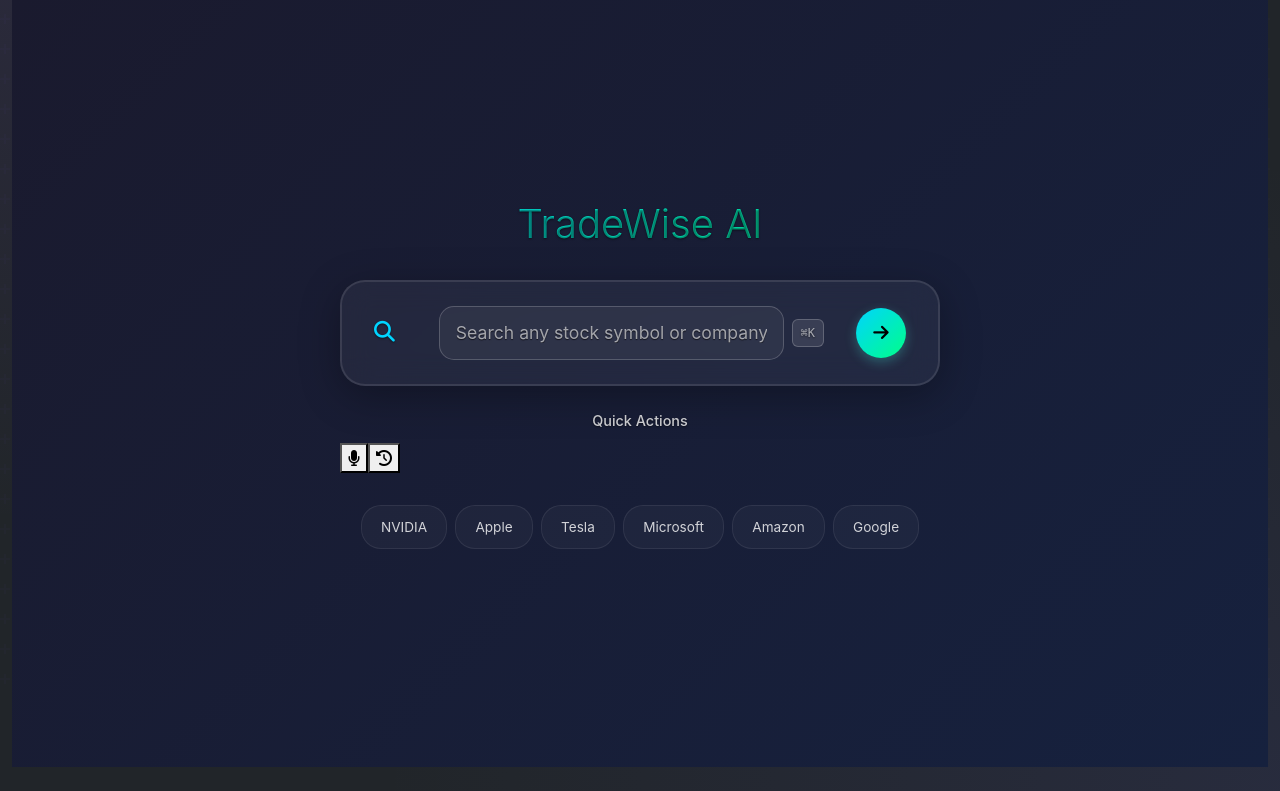
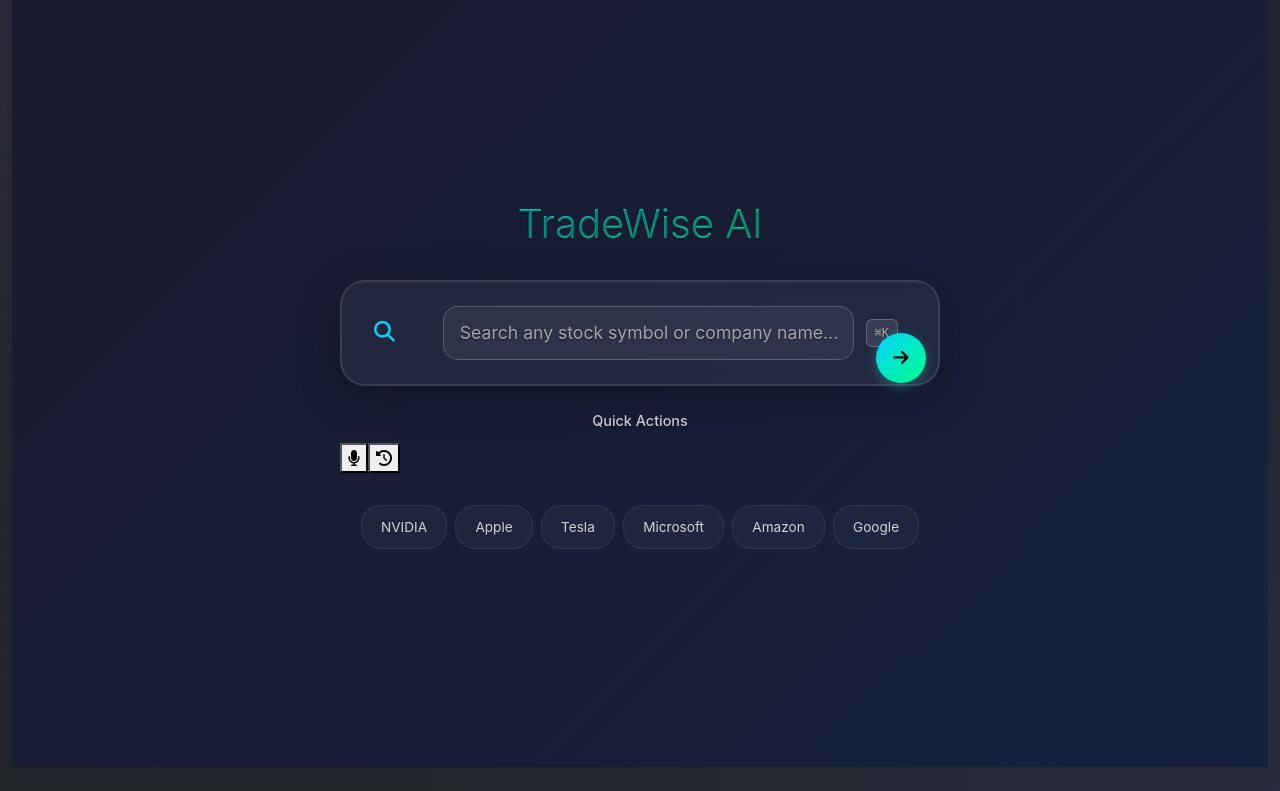
Before and after one commit to img0j0/tradewise-ai, a Flask app: page / in a window 1280 px wide. Shown: the part 106-897 px from the top of the page. Run offline with Flask 3, Linux system fonts and the light colour scheme; the visitor is signed in with stand-in values (Sample User, id 1); some libraries are stand-ins or nearby versions.

Commit message:
Improve the stock search functionality and button placement on mobile
Adjusts the stock search button position and improves error messages in stock_search.js and mobile_search_optimization.css.

Replit-Commit-Author: Agent
Replit-Commit-Session-Id: 9d1698b6-814d-4dbe-99a8-9c9f61e251a8
Replit-Commit-Screenshot-Url: https://storage.googleapis.com/screenshot-production-us-central1/faac9d14-f6e8-472b-b68f-2222f8439d93/9d1698b6-814d-4dbe-99a8-9c9f61e251a8/tCJkuJX

```diff
--- a/static/css/mobile_search_optimization.css
+++ b/static/css/mobile_search_optimization.css
@@ -82,7 +82,8 @@
     -webkit-backdrop-filter: blur(20px);
     box-shadow: 0 4px 20px rgba(0, 0, 0, 0.1);
     min-height: 56px;
-    gap: 0.5rem;
+    gap: 0.75rem;
+    position: relative;
 }
 
 .chatgpt-search-box:focus-within {
@@ -111,7 +112,7 @@
     color: white;
     font-size: 16px;
     line-height: 1.5;
-    padding: 0.5rem 0;
+    padding: 0.5rem 60px 0.5rem 0;
     -webkit-appearance: none;
     -webkit-tap-highlight-color: transparent;
 }
@@ -149,7 +150,10 @@
     width: 44px;
     height: 44px;
     flex-shrink: 0;
-    align-self: center;
+    position: absolute;
+    right: 0.75rem;
+    top: 50%;
+    transform: translateY(-50%);
 }
 
 .chatgpt-search-btn:hover {
--- a/static/js/stock_search.js
+++ b/static/js/stock_search.js
@@ -26,10 +26,11 @@ const companySymbols = {
 
 // Search by company name function
 function searchStockByName(companyName) {
-    console.log('Searching for:', companyName);
+    console.log('TradeWise AI: Searching for company:', companyName);
 
     const symbol = companySymbols[companyName.toLowerCase()];
     if (symbol) {
+        console.log('TradeWise AI: Found symbol:', symbol);
         // Update search input
         const searchInput = document.getElementById('main-search-input');
         if (searchInput) {
@@ -39,8 +40,8 @@ function searchStockByName(companyName) {
         // Perform search with the symbol
         performIntelligentSearchWithSymbol(symbol);
     } else {
-        console.error('Symbol not found for:', companyName);
-        showNotification('Stock symbol not found', 'error');
+        console.error('TradeWise AI: Symbol not found for:', companyName);
+        showNotification(`Company ${companyName} not found in our database`, 'error');
     }
 }
 
```
